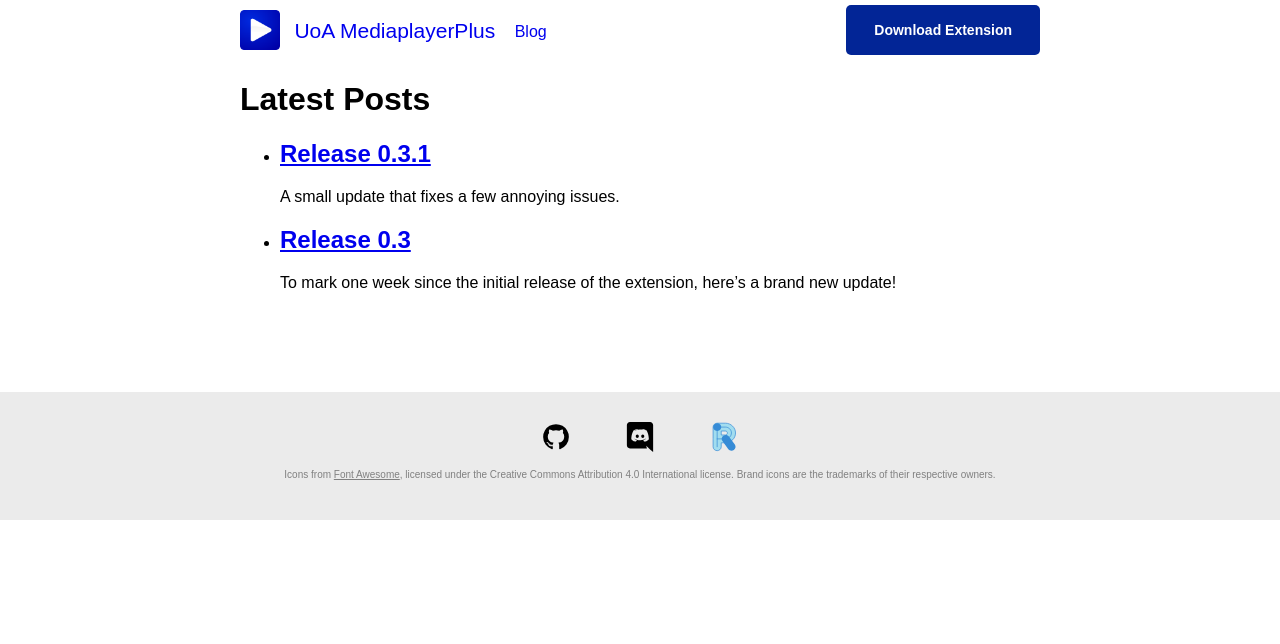
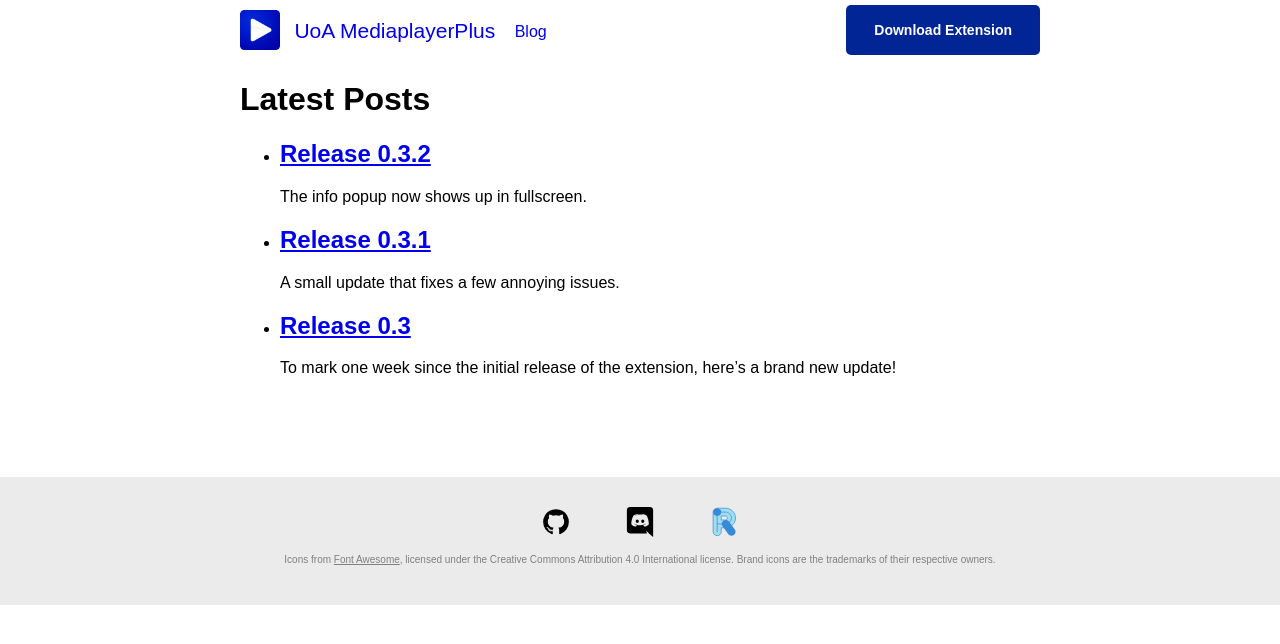
Before and after one commit to acoollevel/uoa-mediaplayer-plus, a Jekyll site: the page built from docs/blog.html, in a window 1280 px wide. Shown: the top 644 px of the page. Built offline with Jekyll 4.4.1, drawn with Linux system fonts in a browser that asks for light colours.

Commit message:
Bump version to 3.2

```diff
--- a/docs/_config.yml
+++ b/docs/_config.yml
@@ -1,6 +1,6 @@
 urls:
   chrome: "https://chrome.google.com/webstore/detail/uoa-mediaplayerplus/oohpedaigajmdamiaboobdjijopldlkd"
-  firefox: "https://github.com/acoollevel/uoa-mediaplayer-plus/releases/download/0.3.1/uoa_mediaplayerplus-0.3.1-fx.xpi"
+  firefox: "https://github.com/acoollevel/uoa-mediaplayer-plus/releases/download/0.3.2/uoa_mediaplayerplus-0.3.2-fx.xpi"
   github: "https://github.com/acoollevel/uoa-mediaplayer-plus"
   discord: "https://discord.gg/sJbs6hu"
   riot: "https://riot.im/app/#/room/!GVrLieYtoagUolQHhN:matrix.org?via=matrix.org"
--- /dev/null
+++ b/docs/_posts/2020-06-14-release-0.3.2.md
@@ -0,0 +1,10 @@
+---
+layout: post
+author: acoollevel
+---
+
+The info popup now shows up in fullscreen.
+
+## Changes
+
+- Thanks to [@LindaBot](https://github.com/LindaBot) for fixing a bug where the info popup didn't appear in fullscreen mode.
--- a/updates.json
+++ b/updates.json
@@ -21,6 +21,10 @@
             {
                 "version": "0.3.1",
                 "update_link": "https://github.com/acoollevel/uoa-mediaplayer-plus/releases/download/0.3.1/uoa_mediaplayerplus-0.3.1-fx.xpi"
+            },
+            {
+                "version": "0.3.2",
+                "update_link": "https://github.com/acoollevel/uoa-mediaplayer-plus/releases/download/0.3.2/uoa_mediaplayerplus-0.3.2-fx.xpi"
             }
         ]
         }
```
Also changed, not shown: manifest.json.
